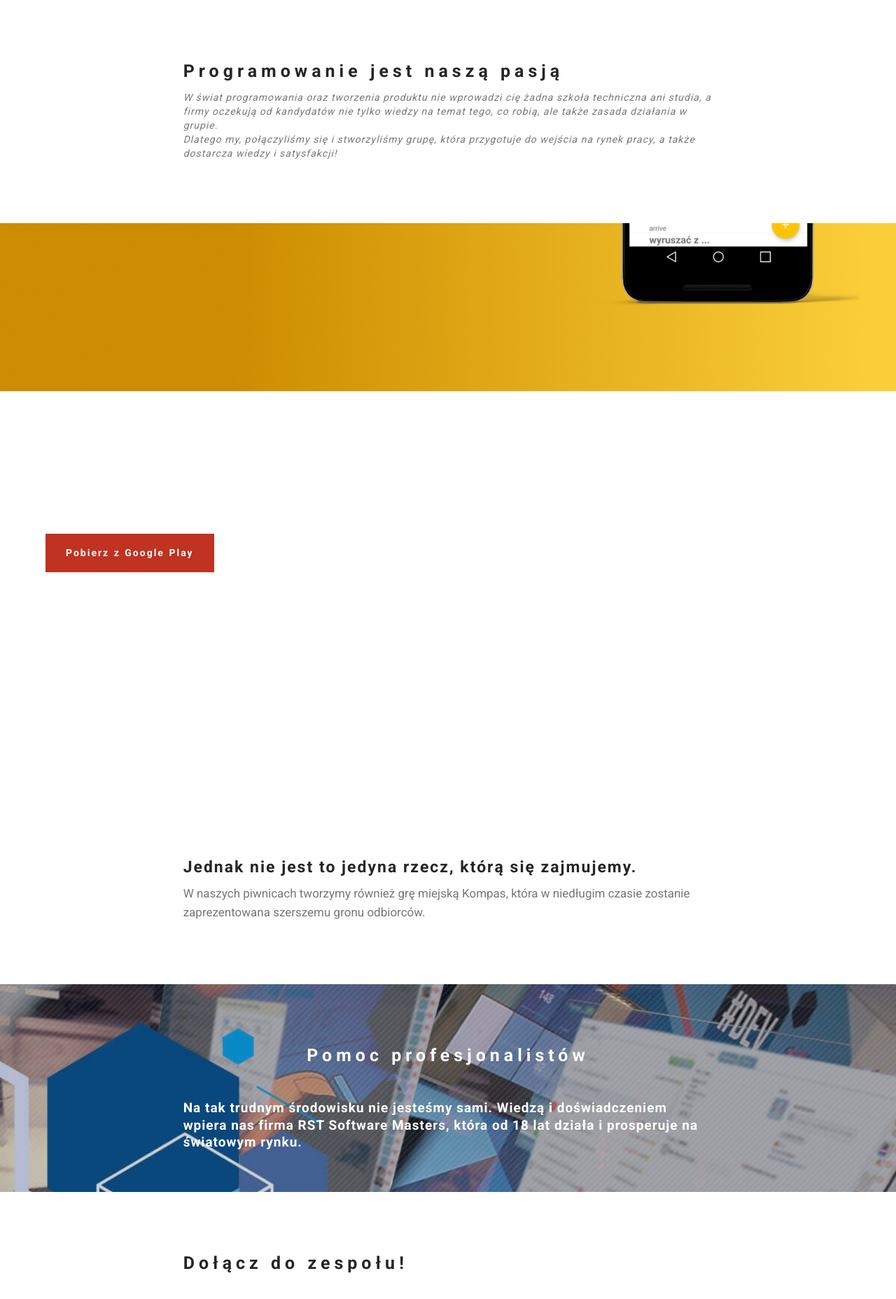
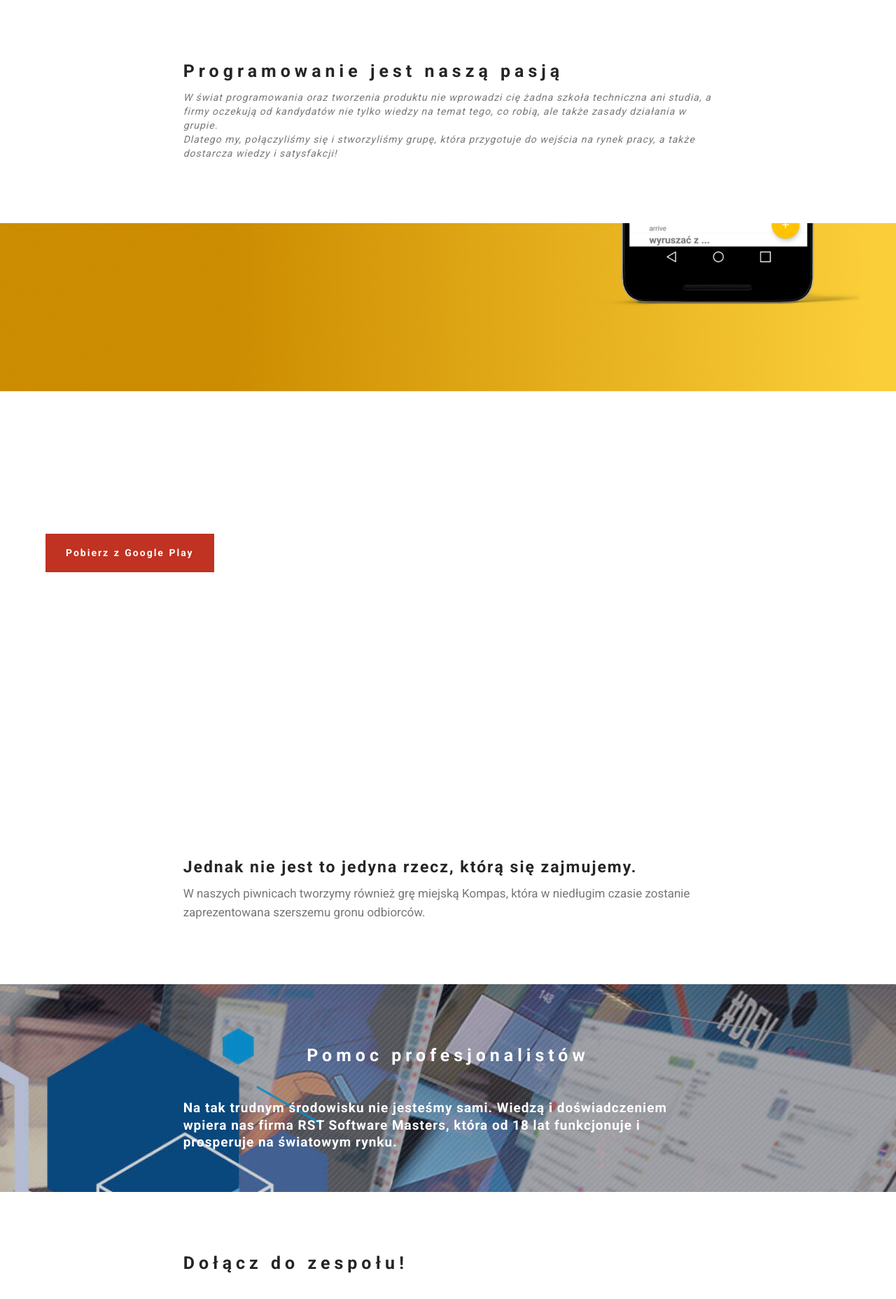
Before and after one commit to rstnewbies/NewbiesWebside, a PHP site: page / in a window 1280 px wide. Shown: the part 800-2657 px from the top of the page at 70% size. Run offline with PHP 8.4, Linux system fonts and the light colour scheme.

Commit message:
add feedback

```diff
--- a/index.php
+++ b/index.php
@@ -63,7 +63,7 @@
 		<div class="mbr-header mbr-header--wysiwyg row">
 			<div class="col-sm-8 col-sm-offset-2">
 				<h3 class="mbr-header__text ">Programowanie jest naszą pasją</h3>
-				<p class="mbr-header__subtext">W świat programowania oraz tworzenia produktu nie wprowadzi cię żadna szkoła techniczna ani studia, a firmy oczekują od kandydatów nie tylko wiedzy na temat tego, co robią, ale także zasada działania w grupie. <br>Dlatego my, połączyliśmy się i stworzyliśmy grupę, która przygotuje do wejścia na rynek pracy, a także dostarcza wiedzy i satysfakcji!<br></p>
+				<p class="mbr-header__subtext">W świat programowania oraz tworzenia produktu nie wprowadzi cię żadna szkoła techniczna ani studia, a firmy oczekują od kandydatów nie tylko wiedzy na temat tego, co robią, ale także zasady działania w grupie. <br>Dlatego my, połączyliśmy się i stworzyliśmy grupę, która przygotuje do wejścia na rynek pracy, a także dostarcza wiedzy i satysfakcji!<br></p>
 			</div>
 		</div>
 	</div>
@@ -112,7 +112,7 @@
 	<div class="mbr-section__container container mbr-section__container--last" style="padding-bottom: 62px;">
 		<div class="row">
 			<div class="mbr-article mbr-article--wysiwyg col-sm-8 col-sm-offset-2">
-			<h3><font color="white">Na tak trudnym środowisku nie jesteśmy sami. Wiedzą i doświadczeniem wpiera nas firma RST Software Masters, która od 18 lat działa i prosperuje na światowym rynku.</font></h3></div>
+			<h3><font color="white">Na tak trudnym środowisku nie jesteśmy sami. Wiedzą i doświadczeniem wpiera nas firma RST Software Masters, która od 18 lat funkcjonuje i prosperuje na światowym rynku.</font></h3></div>
 		</div>
 	</div>
 
```
